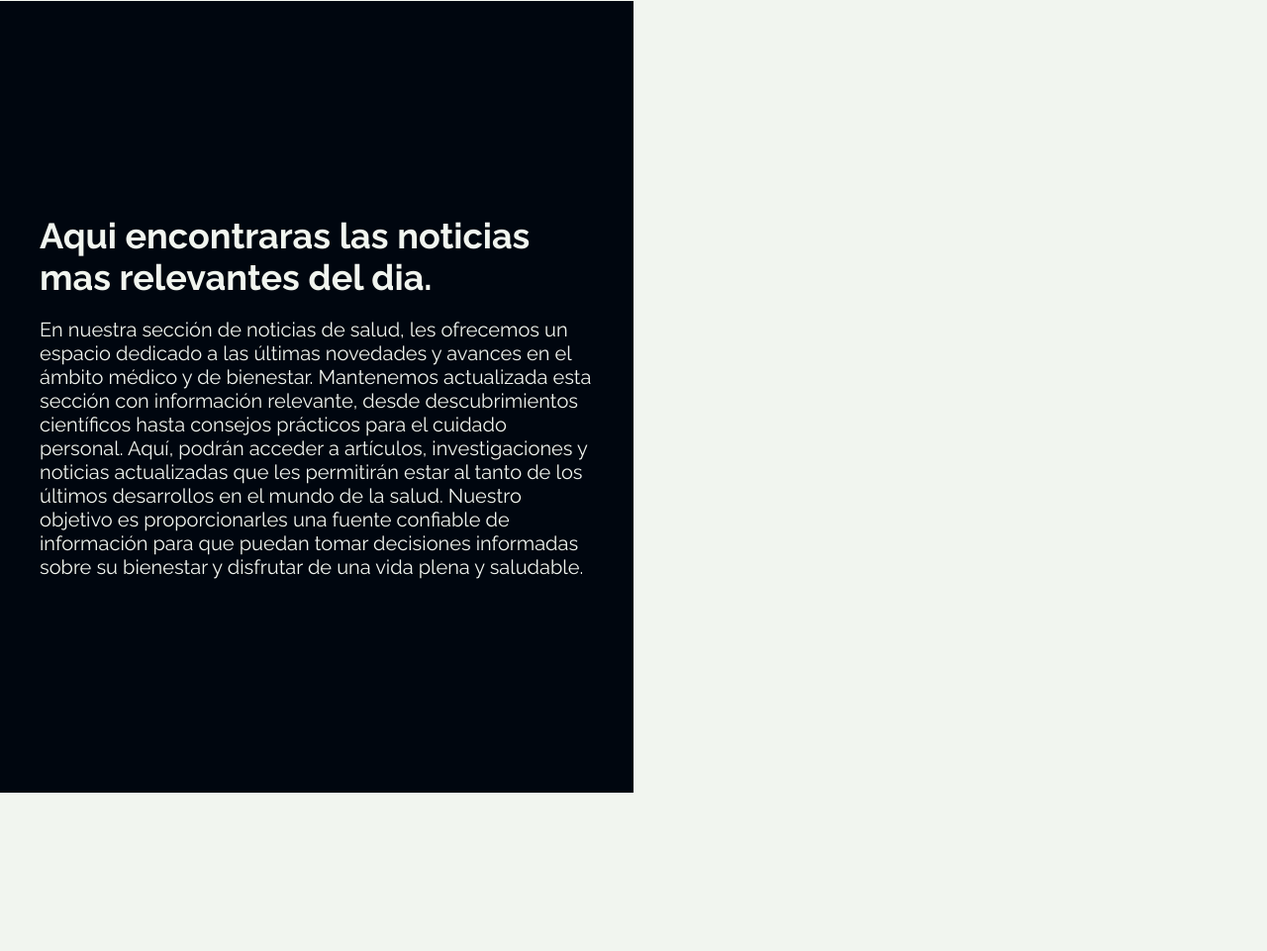
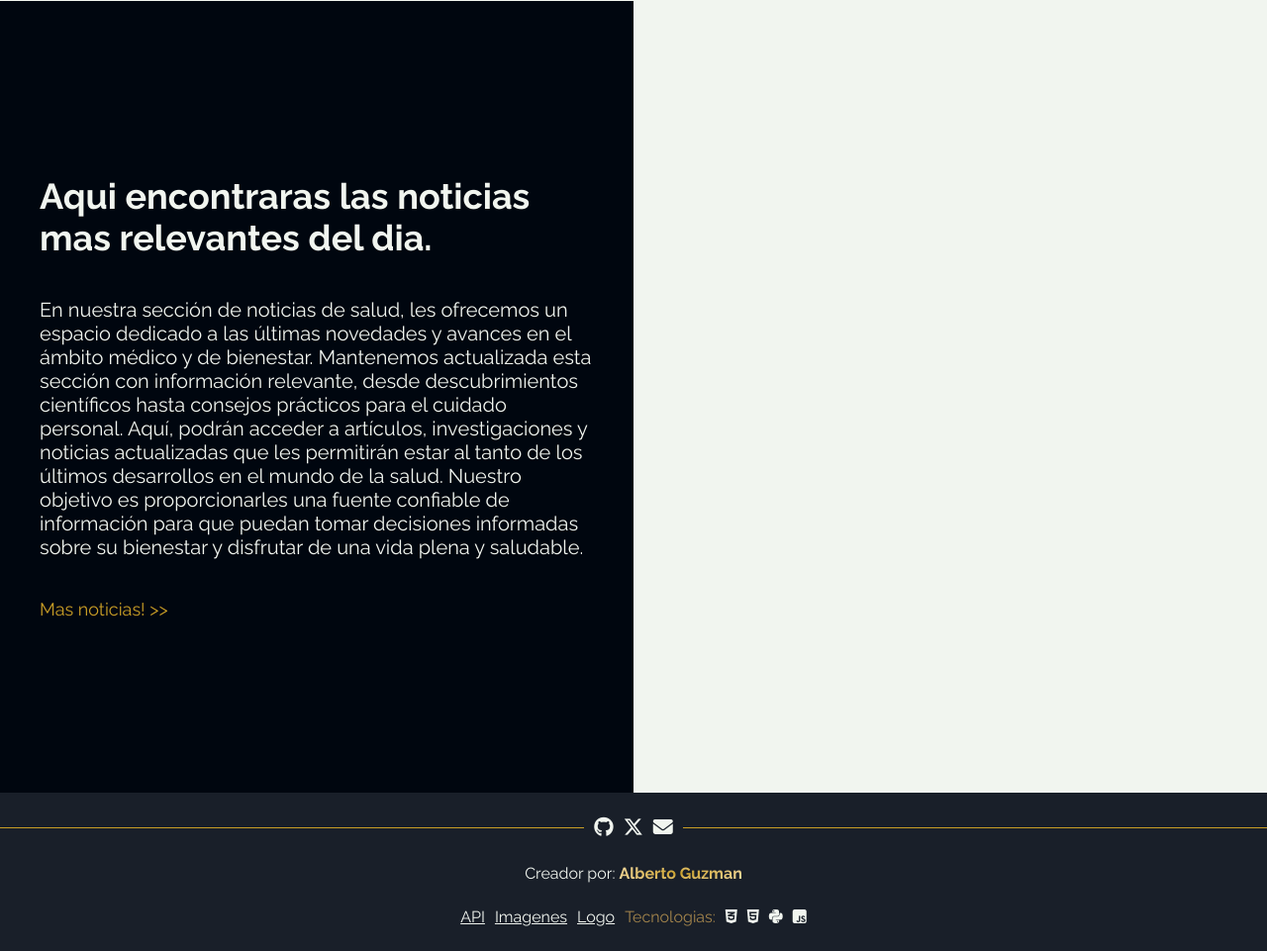
Before and after one commit to TimmyElTaco/CS50-final-project, a Flask app: template templates/index.html in a window 1280 px wide. Shown: the part 1599-2560 px from the top of the page at 99% size. Before the commit the page ends 2400 px from the top, so only its background shows below. Run offline with Flask 3, Linux system fonts and the light colour scheme; the template is opened without the code that fills it, so the values that code supplies are empty; some libraries are stand-ins or nearby versions.

Commit message:
Create footer

```diff
--- a/app.py
+++ b/app.py
@@ -22,8 +22,6 @@ def index():
         return redirect('/login')
 
     news = call_api()
-
-    print(news)
 
     imageStockHealth = [
         "../static/img/image-stock-health1.jpg",
@@ -150,7 +148,6 @@ def logout():
 
 def call_api():
     try:
-        #problemas con el api, tal vez sea mejor cambiarla
         url = ('https://newsapi.org/v2/top-headlines?'
             'category=health&'
             'country=mx&'
--- a/static/styles.css
+++ b/static/styles.css
@@ -36,6 +36,7 @@ a {
     background-color: var(--background);
     height: 11vh;
     width: 100%;
+    z-index: 5;
 }
 
 #home-button {
@@ -52,6 +53,7 @@ a {
     -webkit-text-fill-color: transparent;
     -webkit-background-clip: text;
     background-clip: text;
+    -webkit-user-select: none;
     user-select: none;
 }
 
@@ -218,6 +220,17 @@ section {
 
 #news-description p {
     font-size: 20px;
+    margin: 40px 0px;
+}
+
+#news-description a {
+    color: var(--color);
+    font-size: 18px;
+    transition: all 0.3s ease;
+}
+
+#news-description a:hover {
+    text-shadow: var(--color) 0px 0px 5px;
 }
 
 #news {
@@ -231,10 +244,7 @@ section {
     margin: 0px 40px;
     background-color: transparent;
     max-height: 90%;
-
-    /* border-radius: 10px;
-    background-color: var(--background);
-    box-shadow: 0px 10px 10px 2px rgba(0, 0, 0, 0.7); */
+    gap: 10px;
 }
 
 .new {
@@ -251,18 +261,19 @@ section {
     width: 95%;
     overflow: hidden;
     position: relative;
-    border-bottom: 1px solid rgba(0, 0, 0, 0.2);
+    border: 1px solid rgba(0, 0, 0, 0.3);
+    border-radius: 10px;
 }
 
 .new:hover {
-    transform: scale(1.02);
-    opacity: 0.8;
-    border: 0;
+    transform: translate(-5px, -5px);
+    border: 1px solid var(--color);
+    box-shadow: #C99E26 5px 5px;
 }
 
 .new div {
     grid-column: 1 / 3;
-    padding: 6px;
+    padding: 10px;
     color: #191F29;
 }
 
@@ -443,3 +454,82 @@ div p a {
         grid-row: 3;
     }
 }
+
+/* footer styles */
+
+footer {
+    display: flex;
+    flex-direction: column;
+    justify-content: space-evenly;
+    align-items: center;
+    text-align: center;
+    background-color: var(--background-light);
+    width: 100%;
+    height: 20vh;
+}
+
+
+
+#container-contact{
+    display: flex;
+    justify-content: space-around;
+    align-items: center;
+    font-size: 16px;
+    color: #ffffff;
+    width: 100%;
+}
+
+#contact {
+    display: flex;
+    flex-direction: row;
+    margin: 0px 10px;
+    gap: 10px;
+}
+
+.contact-link {
+    font-size: 20px;
+    transition: all 0.3s ease;
+}
+
+.contact-link:hover{
+    color: var(--color);
+    text-shadow: 0px 0px 3px var(--color);
+}
+
+#resources {
+    display: flex;
+    justify-content: center;
+    align-items: center;
+    gap: 10px;
+}
+
+.resources-link {
+    text-decoration: underline;
+    transition: all 0.3s ease;
+}
+
+.resources-link:hover {
+    color: var(--color);
+}
+
+#resources p {
+    font-size: 16px;
+    margin: 0;
+    color: var(--accent-color);
+}
+
+#html:hover {
+    color: #e5532d;
+}
+
+#css:hover {
+    color: #1476bc;
+}
+
+#python:hover {
+    color: #1476bc;
+}
+
+#javascript:hover {
+    color: #f1dc55;
+}
--- a/templates/index.html
+++ b/templates/index.html
@@ -49,6 +49,7 @@
                     estar al tanto de los últimos desarrollos en el mundo de la salud. Nuestro objetivo es proporcionarles una fuente confiable de
                     información para que puedan tomar decisiones informadas sobre su bienestar y disfrutar de una vida plena y saludable.
                 </p>
+                <a href="">Mas noticias! >></a>
             </div>
             <div id="news">
                 {% for new in news %}
--- a/templates/layout.html
+++ b/templates/layout.html
@@ -48,7 +48,28 @@
     {% block body %}
     {% endblock %}
 
-    <footer></footer>
+    <footer>
+        <div id="container-contact">
+            <div class="line"></div>
+            <div id="contact">
+                <a href="https://github.com/TimmyElTaco"><i class="fa-brands fa-github contact-link"></i></a>
+                <a href="https://twitter.com/TimmyElTaco"><i class="fa-brands fa-x-twitter contact-link"></i></a>
+                <a href="mailto:albertpatrsu@gmail.com"><i class="fa-solid fa-envelope contact-link"></i></a>
+            </div>
+            <div class="line"></div>
+        </div>
+        <p>Creador por: <span class="strong-gradient">Alberto Guzman</span></p>
+        <div id="resources">
+            <a class="resources-link" href="https://newsapi.org/">API</a>
+            <a class="resources-link" href="https://www.freepik.es/">Imagenes</a>
+            <a class="resources-link" href="https://www.bing.com/search?q=Bing+AI&showconv=1&FORM=hpcodx">Logo</a>
+            <p>Tecnologias:</p>
+            <a id="css" href="https://www.w3.org/Style/CSS/"><i class="fa-brands fa-css3-alt"></i></a>
+            <a id="html" href="https://www.w3.org/html/"><i class="fa-brands fa-html5"></i></a>
+            <a id="python" href="https://www.python.org/"><i class="fa-brands fa-python"></i></a>
+            <a id="javascript" href="https://ecma-international.org/publications-and-standards/standards/ecma-262/"><i class="fa-brands fa-square-js"></i></a>
+        </div>
+    </footer>
     <script>
         const navbar = document.querySelector('.navbar');
         let prevScrollPos = window.scrollY;
```
Also changed, not shown: 3 other files.
